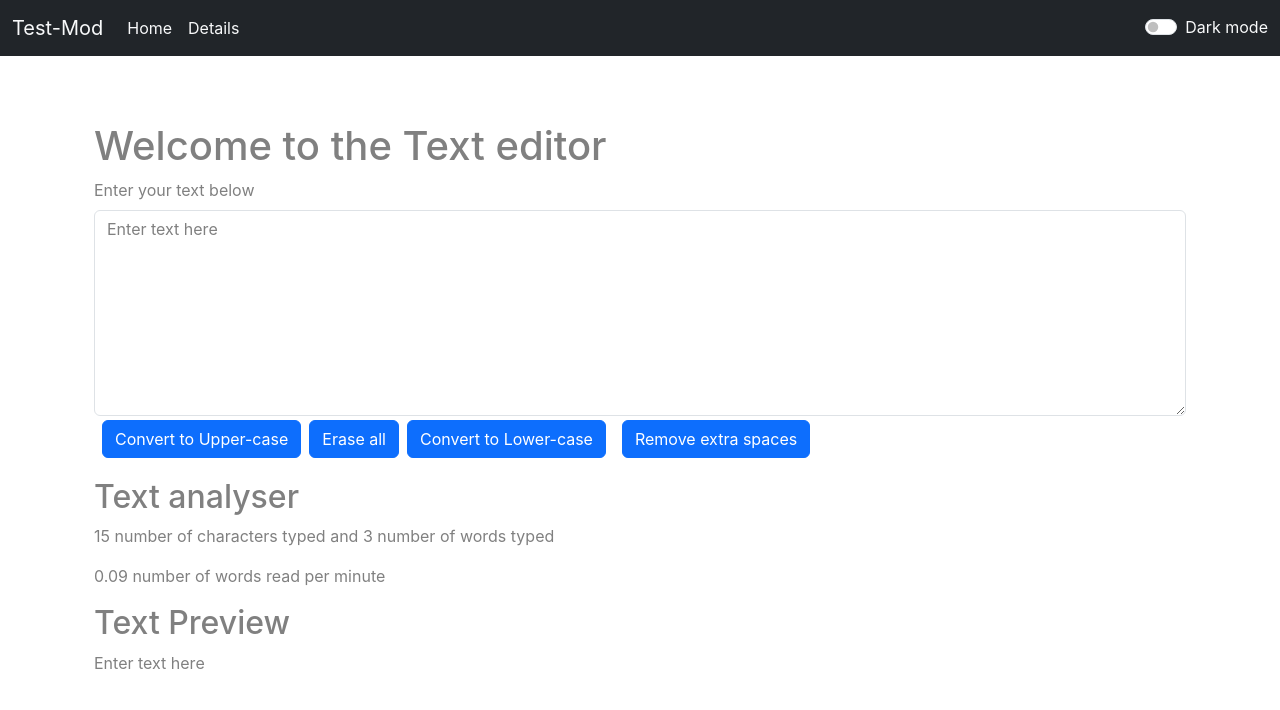
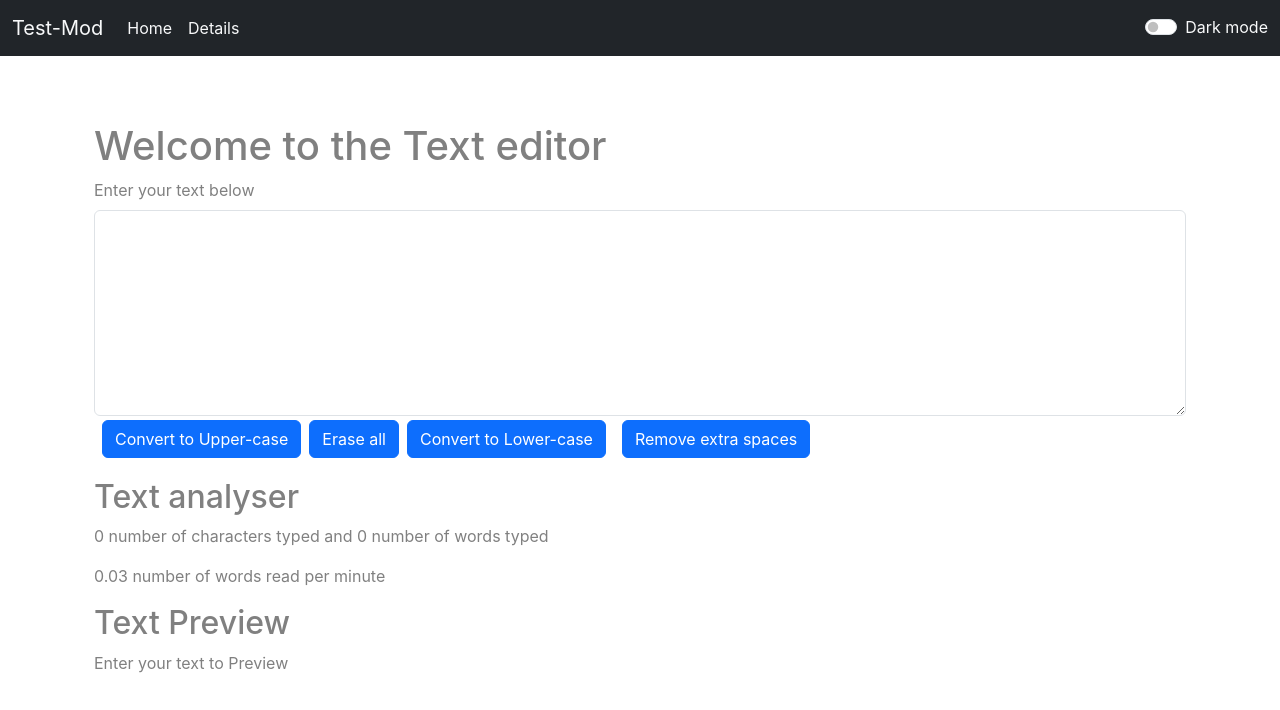
Before and after one commit to akshitchowdhury/app0, a React (Create React App) app: page / in a window 1280 px wide. Shown: the top 710 px of the page. Built offline with nearby package versions, Linux system fonts and the light colour scheme.

Commit message:
Add files via upload

```diff
--- a/src/components/Textform.js
+++ b/src/components/Textform.js
@@ -44,7 +44,7 @@ return erase
 
 
 
-const[text, setText] = useState("Enter text here")
+const[text, setText] = useState("")
 
 
 
@@ -100,7 +100,7 @@ Remove extra spaces
 Text analyser
 </h2>
 <p>
-{text.length} number of characters typed and {text.split(" ").length} number of words typed
+{text.length} number of characters typed and {text.split(" ").filter((element)=>{return element.length!==0}).length} number of words typed
 </p>
 <p>
 {0.03* text.split(" ").length} number of words read per minute
```
